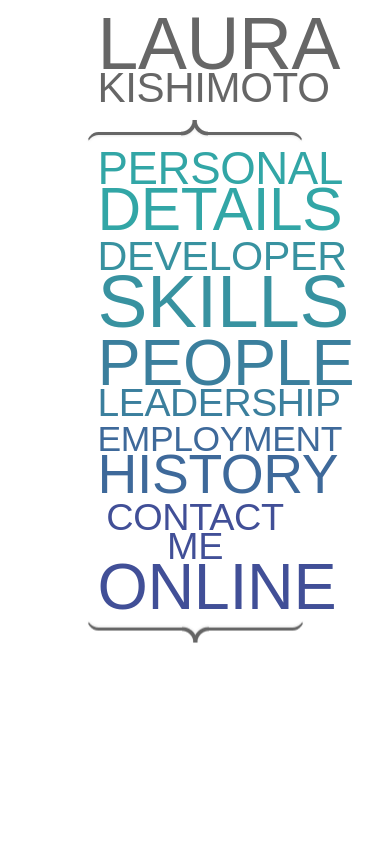
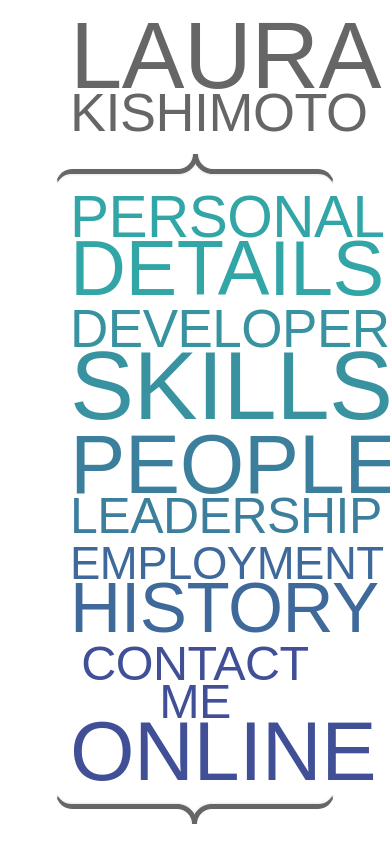
Before and after one commit to chicgeek/website, a React (Create React App) app: page / in a window 390 px wide. Built offline with nearby package versions, Linux system fonts and the light colour scheme; a web font is replaced by a local one.

Commit message:
Fix breakpoints for iOS

```diff
--- a/src/css/base.scss
+++ b/src/css/base.scss
@@ -1,11 +1,5 @@
 :root {
   box-sizing: border-box;
-}
-
-@media (min-width: $bp-medium) and (min-height: $bp-medium)  {
-  html {
-    overflow: hidden;
-  }
 }
 
 *,
--- a/src/css/typography.scss
+++ b/src/css/typography.scss
@@ -8,7 +8,7 @@
   }
 }
 
-@media (min-width: $bp-medium) and (min-height: $bp-medium)  {
+@media (min-width: $bp-medium) and (min-height: $bp-medium) and (orientation: landscape)  {
   :root {
     font-size: 1.15vh;
   }
--- a/src/css/variables.scss
+++ b/src/css/variables.scss
@@ -9,9 +9,9 @@ $content-width: 25rem;
 $content-outset: $space;
 
 // breakpoints
-$bp-small: $content-width;
-$bp-medium: $content-width * 1.75;
-$bp-large: $content-width * 2.5;
+$bp-small: 320px;
+$bp-medium: $bp-small * 2;
+$bp-large: $bp-small * 3;
 
 // transitions
 $transition: 0.25s;
```
